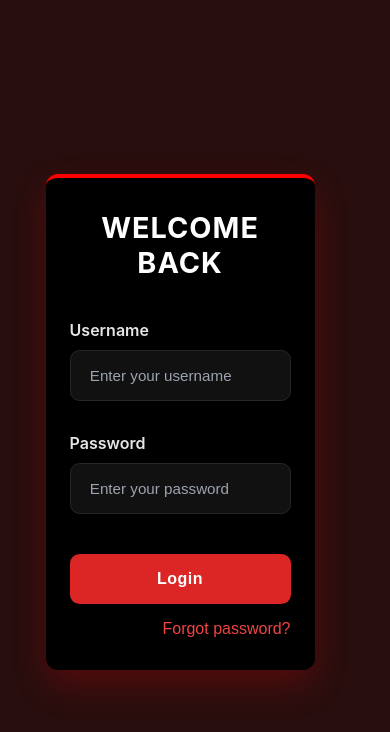
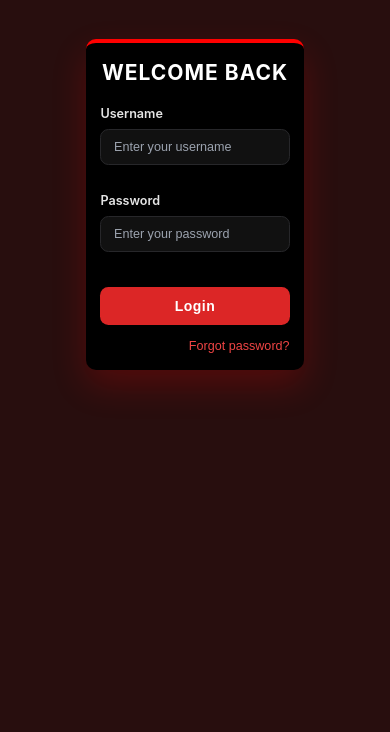
Before and after one commit to DubeyMuskan/SternicAssignment, a React (Vite) app in the folder Frontend/loginform/: page / in a window 390 px wide. Shown: the top 732 px of the page. Built offline with nearby package versions, Linux system fonts and the light colour scheme.

Commit message:
fix: Fixed the Responsiveness

```diff
--- a/Frontend/loginform/src/index.css
+++ b/Frontend/loginform/src/index.css
@@ -7,11 +7,11 @@
 html,
 body {
   height: 100%;
-  font-family: "Inter", -apple-system, BlinkMacSystemFont, "Segoe UI",
-    Roboto, Helvetica, Arial, sans-serif;
+  font-family: "Inter", -apple-system, BlinkMacSystemFont, "Segoe UI", Roboto, Helvetica, Arial, sans-serif;
   background-color: #280e0e;
   color: #fff;
   scroll-behavior: smooth;
+  overflow-x: hidden;
 }
 
 #root {
@@ -147,8 +147,8 @@ input:focus {
   color: #f87171;
 }
 
-.error-message {
-  color: #fff;
+.error-message,
+.success-message {
   text-align: center;
   margin-top: 1.5rem;
   font-weight: 500;
@@ -157,13 +157,12 @@ input:focus {
   font-size: 1rem;
 }
 
+.error-message {
+  color: #fff;
+}
+
 .success-message {
   color: #22c55e;
-  text-align: center;
-  margin-top: 1.5rem;
-  font-weight: 500;
-  border-radius: 0.5rem;
-  padding: 1rem;
   font-size: 1.2rem;
 }
 
@@ -192,21 +191,6 @@ input:focus {
   text-align: center;
   border-top: 4px solid #ff2020;
   animation: fadeIn 0.35s ease-in-out;
-  transition: all 0.3s ease;
-}
-
-.modal-content h3 {
-  font-size: 1.8rem;
-  font-weight: 700;
-  margin-bottom: 1rem;
-  color: #fff;
-}
-
-.modal-content .modal-desc {
-  font-size: 1rem;
-  color: #ddd;
-  margin-bottom: 2rem;
-  line-height: 1.6;
 }
 
 .modal-content input {
@@ -218,11 +202,6 @@ input:focus {
   color: white;
   margin-bottom: 1.5rem;
   font-size: 1rem;
-  transition: border-color 0.3s ease, box-shadow 0.3s ease;
-}
-
-.modal-content input::placeholder {
-  color: #888;
 }
 
 .modal-content input:focus {
@@ -239,24 +218,12 @@ input:focus {
   border: none;
   border-radius: 8px;
   font-weight: 600;
-  letter-spacing: 0.4px;
-  transition: background 0.3s, transform 0.2s;
   font-size: 1.1rem;
 }
 
 .modal-content .btn:hover {
   background-color: #b91c1c;
   transform: translateY(-2px);
-}
-
-.reset-message {
-  margin-top: 1rem;
-  font-size: 1rem;
-  color: #22c55e;
-  background: rgba(34, 197, 94, 0.1);
-  border-radius: 6px;
-  padding: 0.6rem;
-  font-weight: 500;
 }
 
 .close-btn {
@@ -266,7 +233,6 @@ input:focus {
   border: none;
   cursor: pointer;
   font-size: 1rem;
-  transition: color 0.2s ease;
 }
 
 .close-btn:hover {
@@ -289,25 +255,112 @@ input:focus {
 }
 
 @media (max-width: 480px) {
+  html, body {
+    font-size: 14px;
+  }
+
+  #root {
+    padding: 0.8rem;
+    align-items: flex-start;
+  }
+
   .login-card {
-    padding: 2rem 1.5rem;
-    max-width: 90%;
+    padding: 1.2rem 1rem;
+    max-width: 100%;
+    border-radius: 10px;
+    margin-top: 2rem;
   }
 
   h2 {
-    font-size: 1.8rem;
+    font-size: 1.5rem;
+    margin-bottom: 1.5rem;
+  }
+
+  label {
+    font-size: 0.9rem;
   }
 
   input {
-    font-size: 0.95rem;
+    font-size: 0.9rem;
+    padding: 0.7rem 0.9rem;
   }
 
   .btn {
     font-size: 1rem;
+    padding: 0.8rem;
+  }
+
+  .forgot-password button {
+    font-size: 0.9rem;
   }
 
   .modal-content {
-    padding: 2rem 1.5rem;
-    max-width: 90%;
+    padding: 1.8rem;
   }
 }
+
+@media (min-width: 481px) and (max-width: 768px) {
+  html, body {
+    font-size: 15px;
+  }
+
+  #root {
+    padding: 1.2rem;
+    justify-content: center;
+    align-items: center;
+  }
+
+  .login-card {
+    width: 90%;
+    max-width: 420px;
+    margin: auto;
+    padding: 2rem 1.5rem;
+    border-radius: 10px;
+  }
+
+  h2 {
+    font-size: 1.7rem;
+    margin-bottom: 2rem;
+  }
+
+  input {
+    font-size: 1rem;
+    padding: 0.9rem 1rem;
+  }
+
+  .btn {
+    font-size: 1.05rem;
+    padding: 0.9rem;
+  }
+
+  .modal-content {
+    max-width: 380px;
+    padding: 2rem 1.5rem;
+  }
+}
+
+@media (min-width: 1024px) {
+  .login-card {
+    max-width: 650px;
+    padding: 70px 60px;
+  }
+
+  h2 {
+    font-size: 2.4rem;
+  }
+
+  .btn {
+    font-size: 1.15rem;
+  }
+}
+
+@media (min-width: 1200px) {
+  .login-card {
+    max-width: 600px;
+    padding: 70px 60px;
+  }
+
+  h2 {
+    font-size: 2.5rem;
+  }
+}
```
